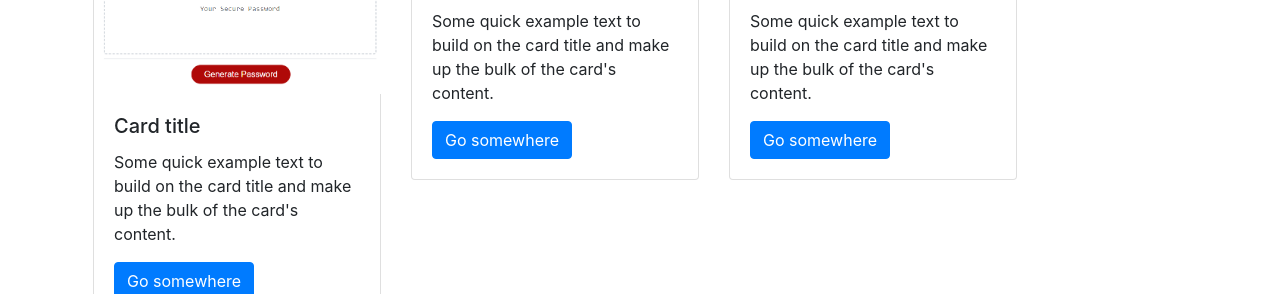
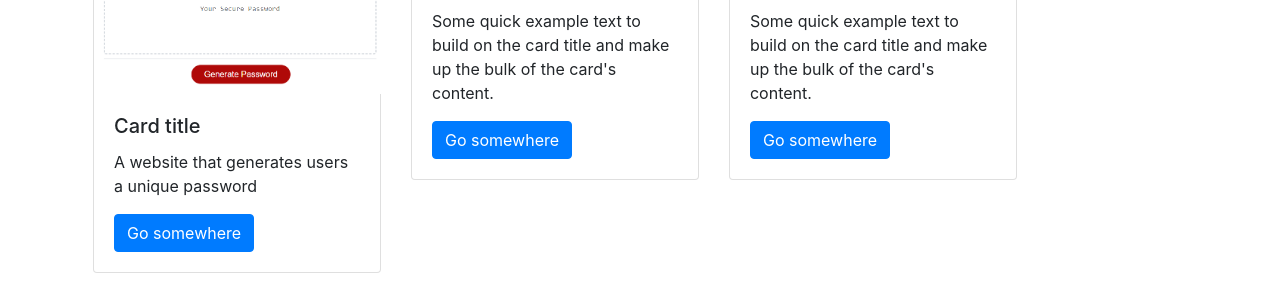
Before and after one commit to tlomax111/tlomax111.github.io, a plain HTML site: page portfolio.html in a window 1280 px wide. Shown: the part 184-478 px from the top of the page. Drawn offline with nearby package versions, Linux system fonts and the light colour scheme.

```diff
--- a/portfolio.html
+++ b/portfolio.html
@@ -37,8 +37,7 @@
                             <img class="" src="PasswordGeneratorforPortfolio.png" alt="Card image cap" style="width: 18rem;">
                             <div class="card-body">
                                 <h5 class="card-title">Card title</h5>
-                                <p class="card-text">Some quick example text to build on the card title and make up
-                                    the bulk of the card's content.</p>
+                                <p class="card-text">A website that generates users a unique password</p>
                                 <a href="https://tlomax111.github.io/PasswordGenerator/" class="btn btn-primary">Go somewhere</a>
                             </div>
                         </div>
```
